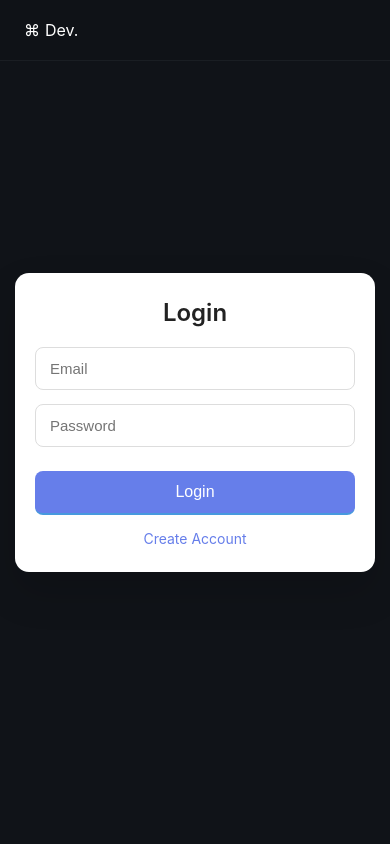
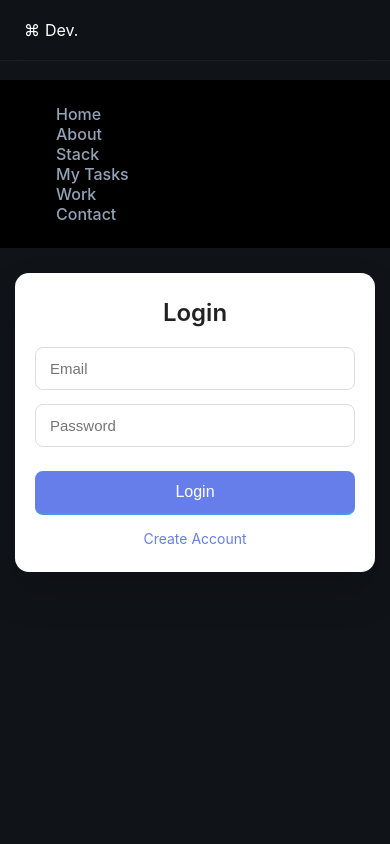
Before and after one commit to AmarJeetSharma6802/taskFronted, a React (Vite) app: page / in a window 390 px wide. Shown: the top 844 px of the page. Built offline with nearby package versions, Linux system fonts and the light colour scheme.

Commit message:
add responsive navbar with icon and update styles

```diff
--- a/index.html
+++ b/index.html
@@ -5,6 +5,10 @@
     <link rel="icon" type="image/svg+xml" href="/vite.svg" />
     <meta name="viewport" content="width=device-width, initial-scale=1.0" />
     <title>fronted</title>
+    <link
+          rel="stylesheet"
+          href="https://cdnjs.cloudflare.com/ajax/libs/font-awesome/6.5.1/css/all.min.css"
+        />
   </head>
   <body>
     <div id="root"></div>
--- a/src/index.css
+++ b/src/index.css
@@ -7,8 +7,6 @@
   --text-muted: #94a3b8;
   --border-soft: rgba(255,255,255,0.05);
 }
-
-
 
 * {
   margin: 0;
@@ -468,9 +466,28 @@ body {
   border-color: var(--primary);
 }
 
+.bars{
+  display: none;
+}
 
-@media (max-width:450px) {
+@media (max-width:750px) {
+  .bars{
+    display: block;
+    color: #00d6c1;
+    font-size: 30px;
+  }
   .nav-links{
-display: none;
+position: absolute;
+top:80px ;
+left: 0;
+width: 100%;
+height: auto;
+background-color: black;
+color: #00d6c1;
+  }
+  .nav-links{
+    display: flex;
+    flex-direction: column;
+    padding: 1.5rem;
   }
 }
--- a/src/navbar/Navbar.jsx
+++ b/src/navbar/Navbar.jsx
@@ -92,6 +92,9 @@ function Navbar() {
             >
               {firstChar}
             </div>
+            <div className="bars">
+              <i className="fa-solid fa-bars" ></i>
+            </div>
 
             {open && (
               <div className="avatar-dropdown">
```
